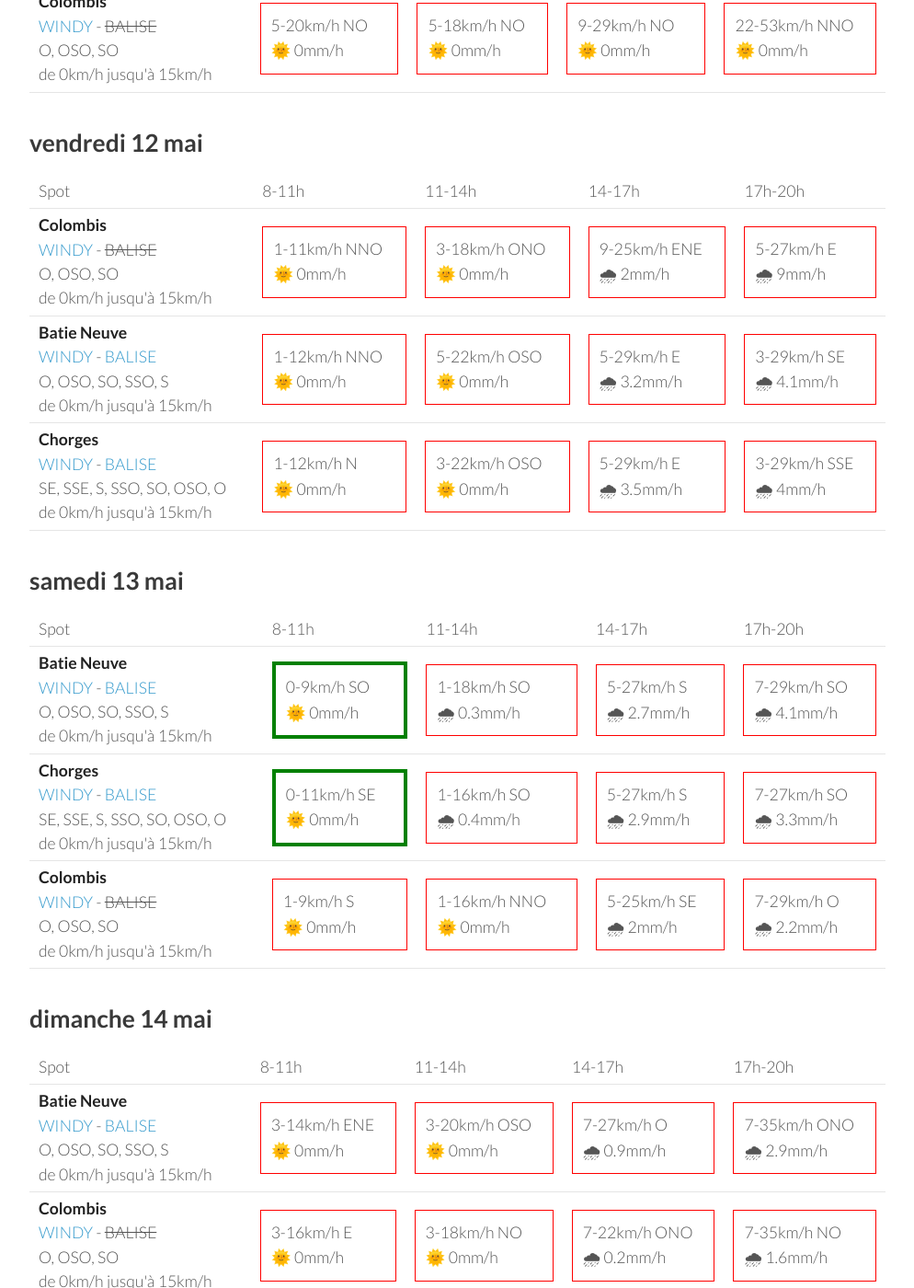
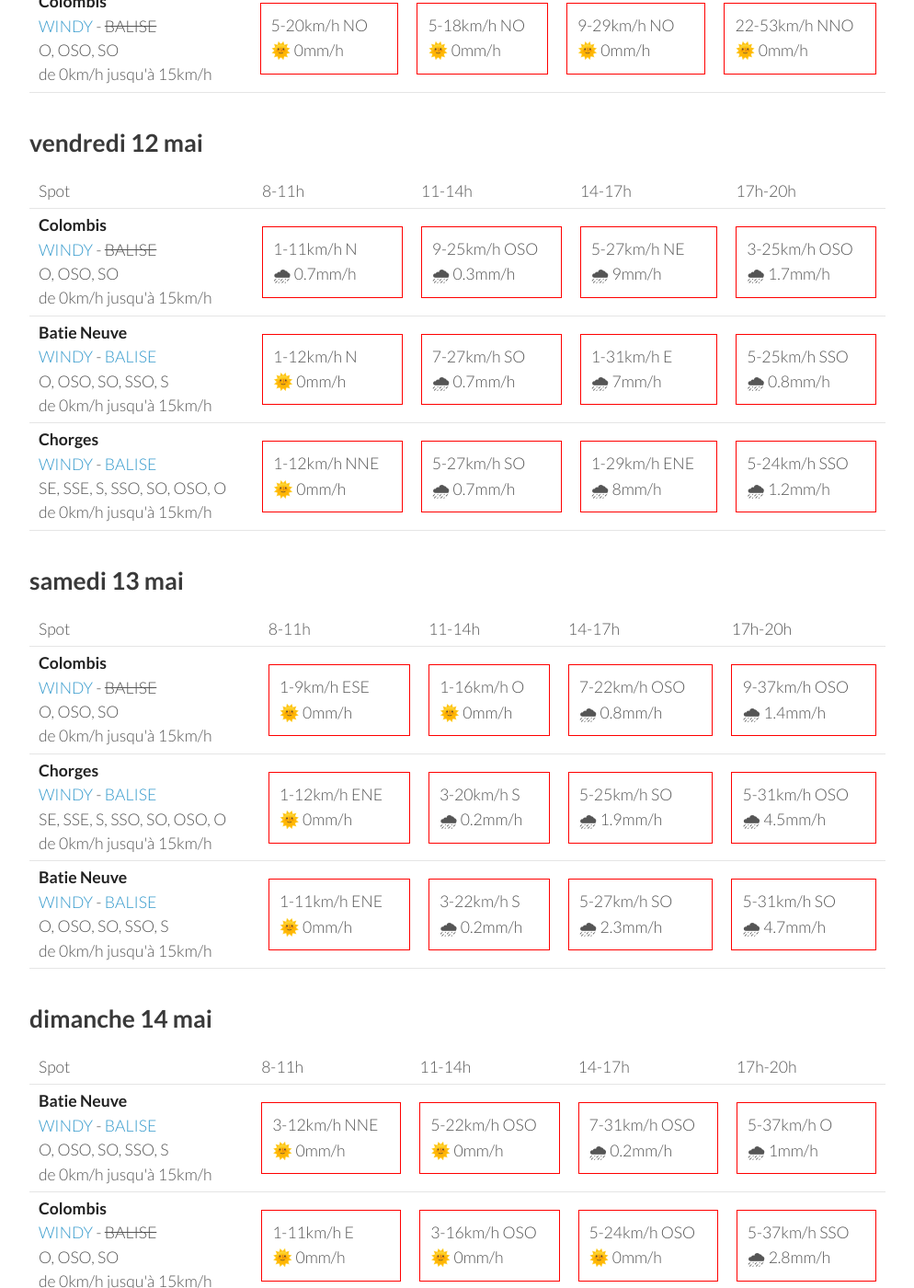
Before and after one commit to parapente-dans-le-nord/parapente-dans-le-nord.github.io, a Jekyll site: the page built from serre_poncon.markdown, in a window 1280 px wide and 1400 px high, scrolled down 1092 px. Shown: the whole window at 92% size, without its empty margins (26-1020 px from the left). Built offline with Jekyll 4.4.1, drawn with Linux system fonts in a browser that asks for light colours; some of the changed text lies outside the part shown.

Commit message:
update index.markdown

```diff
--- a/serre_poncon.markdown
+++ b/serre_poncon.markdown
@@ -116,30 +116,30 @@ page mise à jour le mercredi 10 mai 06:31
 <tr>
         <td><strong>Colombis</strong><br><a href="https://windy.com/44.494/6.216?44.559,6.262,10">WINDY</a> - <span class="no-balise"> BALISE </span><br> <span class="vent-favorable">O, OSO, SO</span><br><span class="force-vent">de 0km/h jusqu'à 15km/h</span> </td>
 
-            <td><div class="not-flyable"><p>1-11km/h NNO</p><p>🌞 0mm/h</p></div></td>
-            <td><div class="not-flyable"><p>3-18km/h ONO</p><p>🌞 0mm/h</p></div></td>
-            <td><div class="not-flyable"><p>9-25km/h ENE</p><p>🌧 2mm/h</p></div></td>
-            <td><div class="not-flyable"><p>5-27km/h E</p><p>🌧 9mm/h</p></div></td>
+            <td><div class="not-flyable"><p>1-11km/h N</p><p>🌧 0.7mm/h</p></div></td>
+            <td><div class="not-flyable"><p>9-25km/h OSO</p><p>🌧 0.3mm/h</p></div></td>
+            <td><div class="not-flyable"><p>5-27km/h NE</p><p>🌧 9mm/h</p></div></td>
+            <td><div class="not-flyable"><p>3-25km/h OSO</p><p>🌧 1.7mm/h</p></div></td>
 
 
     </tr>
 <tr>
         <td><strong>Batie Neuve</strong><br><a href="https://windy.com/44.584/6.236?44.559,6.262,10,m:eTtagly">WINDY</a> - <span class=""><a href="https://www.openwindmap.org/PP554">BALISE</a> </span><br> <span class="vent-favorable">O, OSO, SO, SSO, S</span><br><span class="force-vent">de 0km/h jusqu'à 15km/h</span> </td>
 
-            <td><div class="not-flyable"><p>1-12km/h NNO</p><p>🌞 0mm/h</p></div></td>
-            <td><div class="not-flyable"><p>5-22km/h OSO</p><p>🌞 0mm/h</p></div></td>
-            <td><div class="not-flyable"><p>5-29km/h E</p><p>🌧 3.2mm/h</p></div></td>
-            <td><div class="not-flyable"><p>3-29km/h SE</p><p>🌧 4.1mm/h</p></div></td>
+            <td><div class="not-flyable"><p>1-12km/h N</p><p>🌞 0mm/h</p></div></td>
+            <td><div class="not-flyable"><p>7-27km/h SO</p><p>🌧 0.7mm/h</p></div></td>
+            <td><div class="not-flyable"><p>1-31km/h E</p><p>🌧 7mm/h</p></div></td>
+            <td><div class="not-flyable"><p>5-25km/h SSO</p><p>🌧 0.8mm/h</p></div></td>
 
 
     </tr>
 <tr>
         <td><strong>Chorges</strong><br><a href="https://windy.com/44.578/6.280?44.559,6.262,10">WINDY</a> - <span class=""><a href="https://www.openwindmap.org/PP554">BALISE</a> </span><br> <span class="vent-favorable">SE, SSE, S, SSO, SO, OSO, O</span><br><span class="force-vent">de 0km/h jusqu'à 15km/h</span> </td>
 
-            <td><div class="not-flyable"><p>1-12km/h N</p><p>🌞 0mm/h</p></div></td>
-            <td><div class="not-flyable"><p>3-22km/h OSO</p><p>🌞 0mm/h</p></div></td>
-            <td><div class="not-flyable"><p>5-29km/h E</p><p>🌧 3.5mm/h</p></div></td>
-            <td><div class="not-flyable"><p>3-29km/h SSE</p><p>🌧 4mm/h</p></div></td>
+            <td><div class="not-flyable"><p>1-12km/h NNE</p><p>🌞 0mm/h</p></div></td>
+            <td><div class="not-flyable"><p>5-27km/h SO</p><p>🌧 0.7mm/h</p></div></td>
+            <td><div class="not-flyable"><p>1-29km/h ENE</p><p>🌧 8mm/h</p></div></td>
+            <td><div class="not-flyable"><p>5-24km/h SSO</p><p>🌧 1.2mm/h</p></div></td>
 
 
     </tr>
@@ -160,32 +160,32 @@ page mise à jour le mercredi 10 mai 06:31
       <td>17h-20h</td>
     </tr>
 <tr>
-        <td><strong>Batie Neuve</strong><br><a href="https://windy.com/44.584/6.236?44.559,6.262,10,m:eTtagly">WINDY</a> - <span class=""><a href="https://www.openwindmap.org/PP554">BALISE</a> </span><br> <span class="vent-favorable">O, OSO, SO, SSO, S</span><br><span class="force-vent">de 0km/h jusqu'à 15km/h</span> </td>
+        <td><strong>Colombis</strong><br><a href="https://windy.com/44.494/6.216?44.559,6.262,10">WINDY</a> - <span class="no-balise"> BALISE </span><br> <span class="vent-favorable">O, OSO, SO</span><br><span class="force-vent">de 0km/h jusqu'à 15km/h</span> </td>
 
-            <td><div class="flyable"><p>0-9km/h SO</p><p>🌞 0mm/h</p></div></td>
-            <td><div class="not-flyable"><p>1-18km/h SO</p><p>🌧 0.3mm/h</p></div></td>
-            <td><div class="not-flyable"><p>5-27km/h S</p><p>🌧 2.7mm/h</p></div></td>
-            <td><div class="not-flyable"><p>7-29km/h SO</p><p>🌧 4.1mm/h</p></div></td>
+            <td><div class="not-flyable"><p>1-9km/h ESE</p><p>🌞 0mm/h</p></div></td>
+            <td><div class="not-flyable"><p>1-16km/h O</p><p>🌞 0mm/h</p></div></td>
+            <td><div class="not-flyable"><p>7-22km/h OSO</p><p>🌧 0.8mm/h</p></div></td>
+            <td><div class="not-flyable"><p>9-37km/h OSO</p><p>🌧 1.4mm/h</p></div></td>
 
 
     </tr>
 <tr>
         <td><strong>Chorges</strong><br><a href="https://windy.com/44.578/6.280?44.559,6.262,10">WINDY</a> - <span class=""><a href="https://www.openwindmap.org/PP554">BALISE</a> </span><br> <span class="vent-favorable">SE, SSE, S, SSO, SO, OSO, O</span><br><span class="force-vent">de 0km/h jusqu'à 15km/h</span> </td>
 
-            <td><div class="flyable"><p>0-11km/h SE</p><p>🌞 0mm/h</p></div></td>
-            <td><div class="not-flyable"><p>1-16km/h SO</p><p>🌧 0.4mm/h</p></div></td>
-            <td><div class="not-flyable"><p>5-27km/h S</p><p>🌧 2.9mm/h</p></div></td>
-            <td><div class="not-flyable"><p>7-27km/h SO</p><p>🌧 3.3mm/h</p></div></td>
+            <td><div class="not-flyable"><p>1-12km/h ENE</p><p>🌞 0mm/h</p></div></td>
+            <td><div class="not-flyable"><p>3-20km/h S</p><p>🌧 0.2mm/h</p></div></td>
+            <td><div class="not-flyable"><p>5-25km/h SO</p><p>🌧 1.9mm/h</p></div></td>
+            <td><div class="not-flyable"><p>5-31km/h OSO</p><p>🌧 4.5mm/h</p></div></td>
 
 
     </tr>
 <tr>
-        <td><strong>Colombis</strong><br><a href="https://windy.com/44.494/6.216?44.559,6.262,10">WINDY</a> - <span class="no-balise"> BALISE </span><br> <span class="vent-favorable">O, OSO, SO</span><br><span class="force-vent">de 0km/h jusqu'à 15km/h</span> </td>
+        <td><strong>Batie Neuve</strong><br><a href="https://windy.com/44.584/6.236?44.559,6.262,10,m:eTtagly">WINDY</a> - <span class=""><a href="https://www.openwindmap.org/PP554">BALISE</a> </span><br> <span class="vent-favorable">O, OSO, SO, SSO, S</span><br><span class="force-vent">de 0km/h jusqu'à 15km/h</span> </td>
 
-            <td><div class="not-flyable"><p>1-9km/h S</p><p>🌞 0mm/h</p></div></td>
-            <td><div class="not-flyable"><p>1-16km/h NNO</p><p>🌞 0mm/h</p></div></td>
-            <td><div class="not-flyable"><p>5-25km/h SE</p><p>🌧 2mm/h</p></div></td>
-            <td><div class="not-flyable"><p>7-29km/h O</p><p>🌧 2.2mm/h</p></div></td>
+            <td><div class="not-flyable"><p>1-11km/h ENE</p><p>🌞 0mm/h</p></div></td>
+            <td><div class="not-flyable"><p>3-22km/h S</p><p>🌧 0.2mm/h</p></div></td>
+            <td><div class="not-flyable"><p>5-27km/h SO</p><p>🌧 2.3mm/h</p></div></td>
+            <td><div class="not-flyable"><p>5-31km/h SO</p><p>🌧 4.7mm/h</p></div></td>
 
 
     </tr>
@@ -208,30 +208,30 @@ page mise à jour le mercredi 10 mai 06:31
 <tr>
         <td><strong>Batie Neuve</strong><br><a href="https://windy.com/44.584/6.236?44.559,6.262,10,m:eTtagly">WINDY</a> - <span class=""><a href="https://www.openwindmap.org/PP554">BALISE</a> </span><br> <span class="vent-favorable">O, OSO, SO, SSO, S</span><br><span class="force-vent">de 0km/h jusqu'à 15km/h</span> </td>
 
-            <td><div class="not-flyable"><p>3-14km/h ENE</p><p>🌞 0mm/h</p></div></td>
-            <td><div class="not-flyable"><p>3-20km/h OSO</p><p>🌞 0mm/h</p></div></td>
-            <td><div class="not-flyable"><p>7-27km/h O</p><p>🌧 0.9mm/h</p></div></td>
-            <td><div class="not-flyable"><p>7-35km/h ONO</p><p>🌧 2.9mm/h</p></div></td>
+            <td><div class="not-flyable"><p>3-12km/h NNE</p><p>🌞 0mm/h</p></div></td>
+            <td><div class="not-flyable"><p>5-22km/h OSO</p><p>🌞 0mm/h</p></div></td>
+            <td><div class="not-flyable"><p>7-31km/h OSO</p><p>🌧 0.2mm/h</p></div></td>
+            <td><div class="not-flyable"><p>5-37km/h O</p><p>🌧 1mm/h</p></div></td>
 
 
     </tr>
 <tr>
         <td><strong>Colombis</strong><br><a href="https://windy.com/44.494/6.216?44.559,6.262,10">WINDY</a> - <span class="no-balise"> BALISE </span><br> <span class="vent-favorable">O, OSO, SO</span><br><span class="force-vent">de 0km/h jusqu'à 15km/h</span> </td>
 
-            <td><div class="not-flyable"><p>3-16km/h E</p><p>🌞 0mm/h</p></div></td>
-            <td><div class="not-flyable"><p>3-18km/h NO</p><p>🌞 0mm/h</p></div></td>
-            <td><div class="not-flyable"><p>7-22km/h ONO</p><p>🌧 0.2mm/h</p></div></td>
-            <td><div class="not-flyable"><p>7-35km/h NO</p><p>🌧 1.6mm/h</p></div></td>
+            <td><div class="not-flyable"><p>1-11km/h E</p><p>🌞 0mm/h</p></div></td>
+            <td><div class="not-flyable"><p>3-16km/h OSO</p><p>🌞 0mm/h</p></div></td>
+            <td><div class="not-flyable"><p>5-24km/h OSO</p><p>🌞 0mm/h</p></div></td>
+            <td><div class="not-flyable"><p>5-37km/h SSO</p><p>🌧 2.8mm/h</p></div></td>
 
 
     </tr>
 <tr>
         <td><strong>Chorges</strong><br><a href="https://windy.com/44.578/6.280?44.559,6.262,10">WINDY</a> - <span class=""><a href="https://www.openwindmap.org/PP554">BALISE</a> </span><br> <span class="vent-favorable">SE, SSE, S, SSO, SO, OSO, O</span><br><span class="force-vent">de 0km/h jusqu'à 15km/h</span> </td>
 
-            <td><div class="not-flyable"><p>5-18km/h ENE</p><p>🌞 0mm/h</p></div></td>
-            <td><div class="not-flyable"><p>1-22km/h OSO</p><p>🌞 0mm/h</p></div></td>
-            <td><div class="not-flyable"><p>5-25km/h O</p><p>🌧 0.8mm/h</p></div></td>
-            <td><div class="not-flyable"><p>5-33km/h ONO</p><p>🌧 3mm/h</p></div></td>
+            <td><div class="not-flyable"><p>3-16km/h NE</p><p>🌞 0mm/h</p></div></td>
+            <td><div class="not-flyable"><p>3-22km/h OSO</p><p>🌞 0mm/h</p></div></td>
+            <td><div class="not-flyable"><p>9-33km/h OSO</p><p>🌧 0.3mm/h</p></div></td>
+            <td><div class="not-flyable"><p>5-37km/h OSO</p><p>🌧 1mm/h</p></div></td>
 
 
     </tr>
@@ -239,3 +239,49 @@ page mise à jour le mercredi 10 mai 06:31
 </tbody>
 </table>
 {:/}
+## lundi 15 mai
+
+{::nomarkdown}
+<table>
+  <tbody>
+    <tr>
+      <td>Spot</td>
+      <td>8-11h</td>
+      <td>11-14h</td>
+      <td>14-17h</td>
+      <td>17h-20h</td>
+    </tr>
+<tr>
+        <td><strong>Batie Neuve</strong><br><a href="https://windy.com/44.584/6.236?44.559,6.262,10,m:eTtagly">WINDY</a> - <span class=""><a href="https://www.openwindmap.org/PP554">BALISE</a> </span><br> <span class="vent-favorable">O, OSO, SO, SSO, S</span><br><span class="force-vent">de 0km/h jusqu'à 15km/h</span> </td>
+
+            <td><div class="not-flyable"><p>1-16km/h O</p><p>🌞 0mm/h</p></div></td>
+            <td><div class="not-flyable"><p>7-29km/h ONO</p><p>🌞 0mm/h</p></div></td>
+            <td><div class="not-flyable"><p>7-35km/h ONO</p><p>🌧 0.2mm/h</p></div></td>
+            <td><div class="not-flyable"><p>7-33km/h ONO</p><p>🌧 0.2mm/h</p></div></td>
+
+
+    </tr>
+<tr>
+        <td><strong>Colombis</strong><br><a href="https://windy.com/44.494/6.216?44.559,6.262,10">WINDY</a> - <span class="no-balise"> BALISE </span><br> <span class="vent-favorable">O, OSO, SO</span><br><span class="force-vent">de 0km/h jusqu'à 15km/h</span> </td>
+
+            <td><div class="not-flyable"><p>3-12km/h SSE</p><p>🌞 0mm/h</p></div></td>
+            <td><div class="not-flyable"><p>7-25km/h NO</p><p>🌞 0mm/h</p></div></td>
+            <td><div class="not-flyable"><p>9-31km/h ONO</p><p>🌞 0mm/h</p></div></td>
+            <td><div class="not-flyable"><p>9-31km/h NO</p><p>🌧 0.2mm/h</p></div></td>
+
+
+    </tr>
+<tr>
+        <td><strong>Chorges</strong><br><a href="https://windy.com/44.578/6.280?44.559,6.262,10">WINDY</a> - <span class=""><a href="https://www.openwindmap.org/PP554">BALISE</a> </span><br> <span class="vent-favorable">SE, SSE, S, SSO, SO, OSO, O</span><br><span class="force-vent">de 0km/h jusqu'à 15km/h</span> </td>
+
+            <td><div class="not-flyable"><p>0-16km/h SO</p><p>🌞 0mm/h</p></div></td>
+            <td><div class="not-flyable"><p>5-27km/h O</p><p>🌞 0mm/h</p></div></td>
+            <td><div class="not-flyable"><p>7-33km/h O</p><p>🌧 0.4mm/h</p></div></td>
+            <td><div class="not-flyable"><p>7-31km/h O</p><p>🌧 0.4mm/h</p></div></td>
+
+
+    </tr>
+
+</tbody>
+</table>
+{:/}
```
Also changed, not shown: other parts of serre_poncon.markdown (+1 -1 lines).
